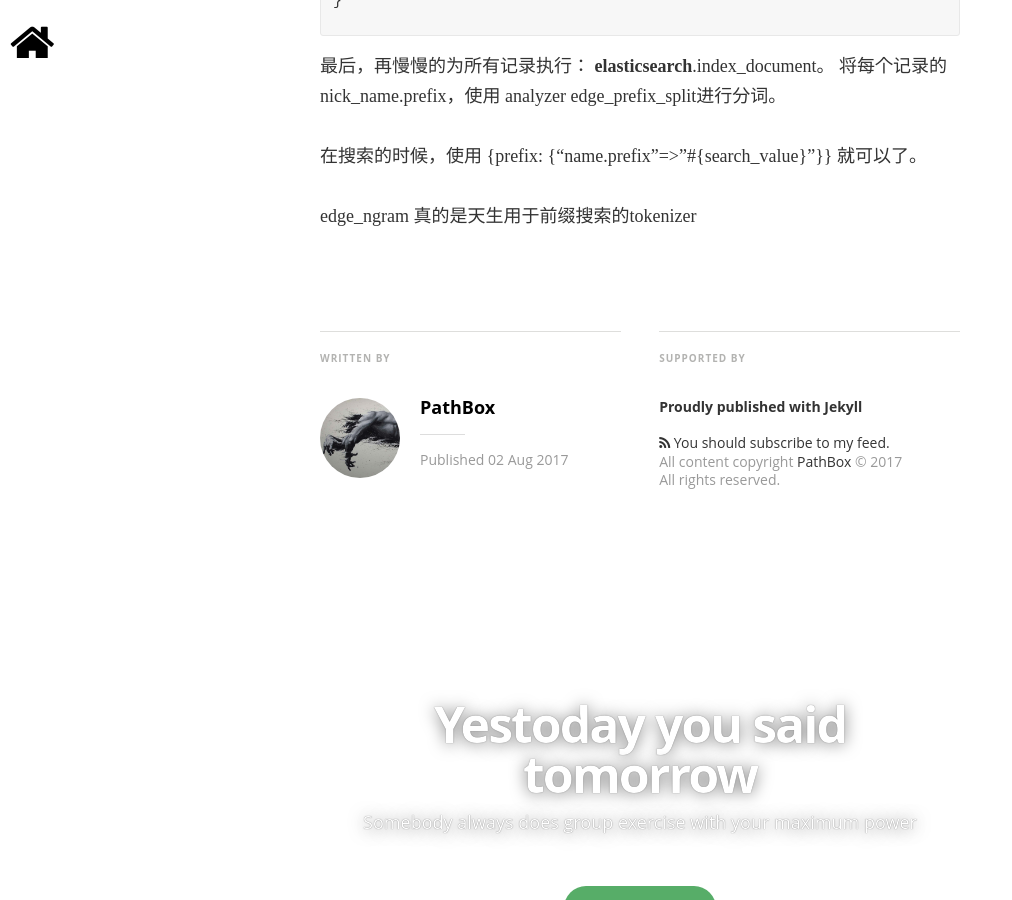
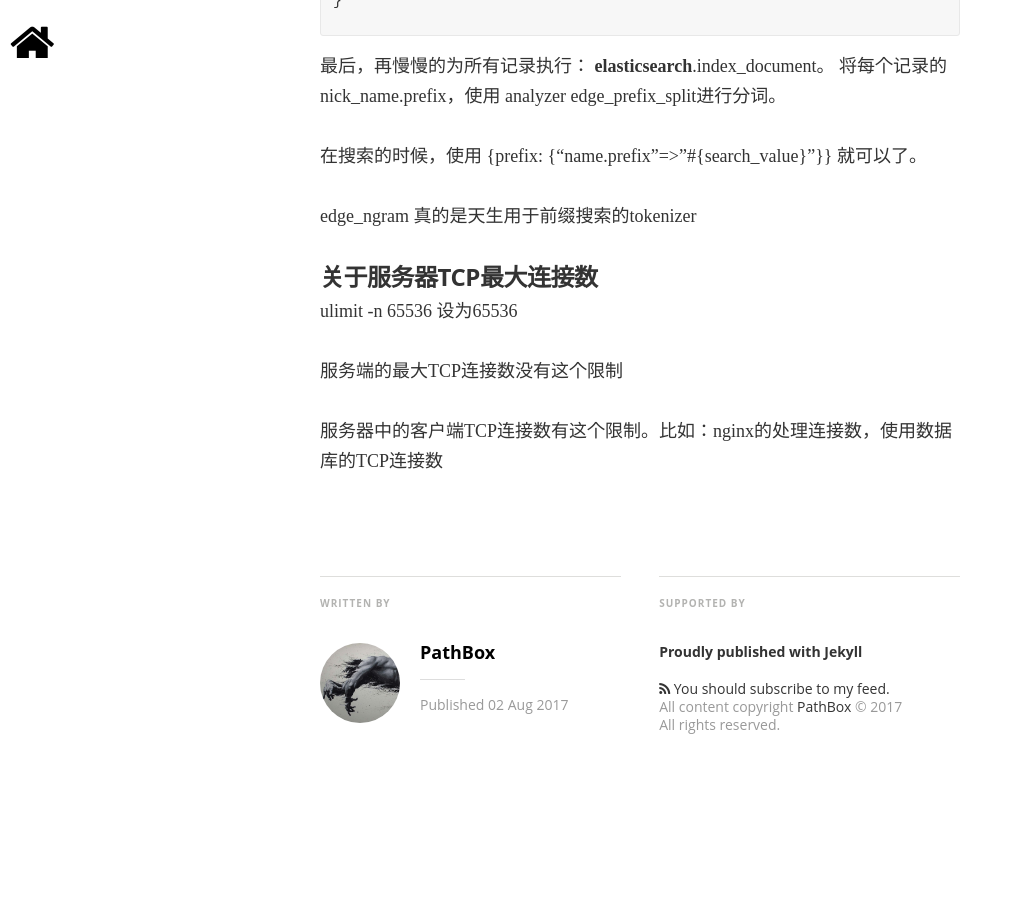
Before and after one commit to pathbox/pathbox.github.io, a Jekyll site: the page built from _posts/2017-08-02-work-summary-in-Udesk-seven.md, in a window 1280 px wide and 900 px high, scrolled down 3289 px. Shown: the whole window, without its empty margins (0-1012 px from the left). Built offline with Jekyll 4.4.1, drawn with Linux system fonts in a browser that asks for light colours; nearby versions of some CDN libraries; some web fonts are replaced; comment, search, counter and statistics services are not loaded.

Commit message:
关于服务器TCP最大连接数

```diff
--- a/_posts/2017-08-02-work-summary-in-Udesk-seven.md
+++ b/_posts/2017-08-02-work-summary-in-Udesk-seven.md
@@ -114,3 +114,10 @@ client.indices.put_mapping index: "users", type: "user", body: {
 在搜索的时候，使用 {prefix: {"name.prefix"=>"#{search_value}"}} 就可以了。
 
 edge_ngram 真的是天生用于前缀搜索的tokenizer
+
+##### 关于服务器TCP最大连接数
+ulimit -n 65536 设为65536
+
+服务端的最大TCP连接数没有这个限制
+
+服务器中的客户端TCP连接数有这个限制。比如：nginx的处理连接数，使用数据库的TCP连接数
```
